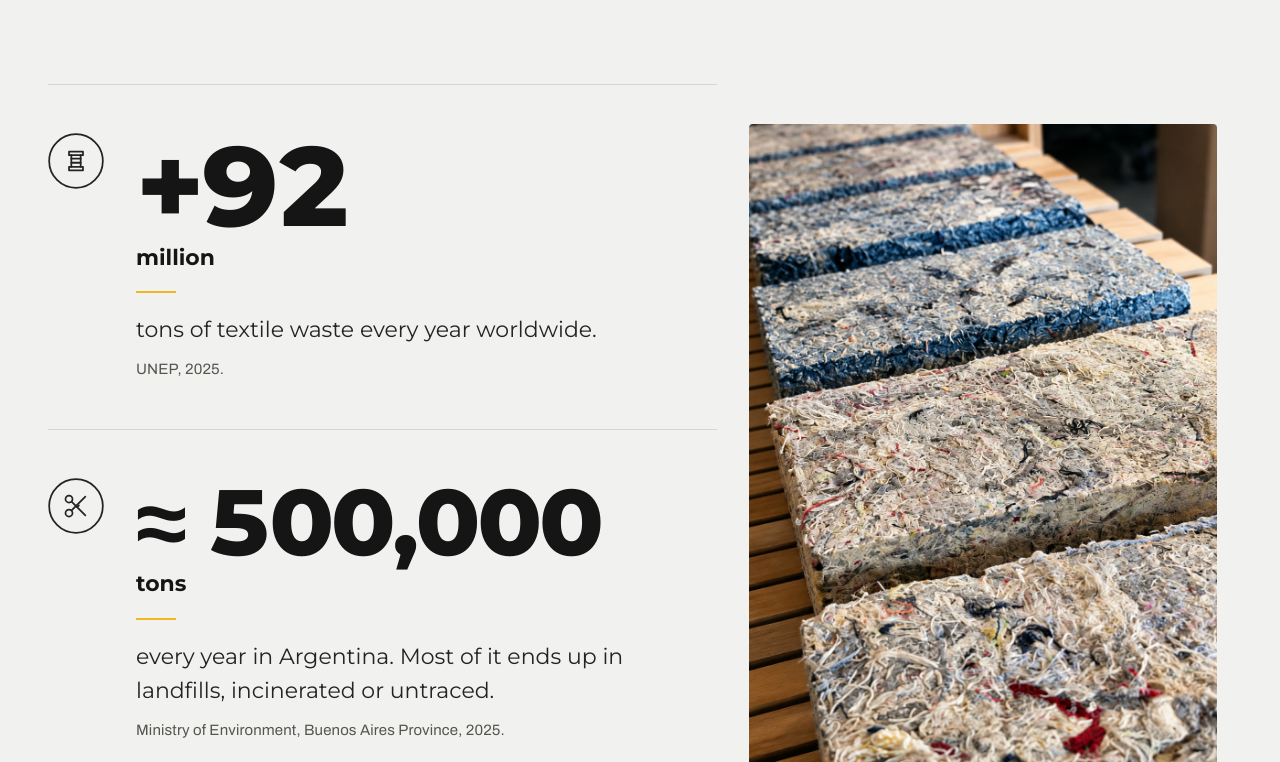
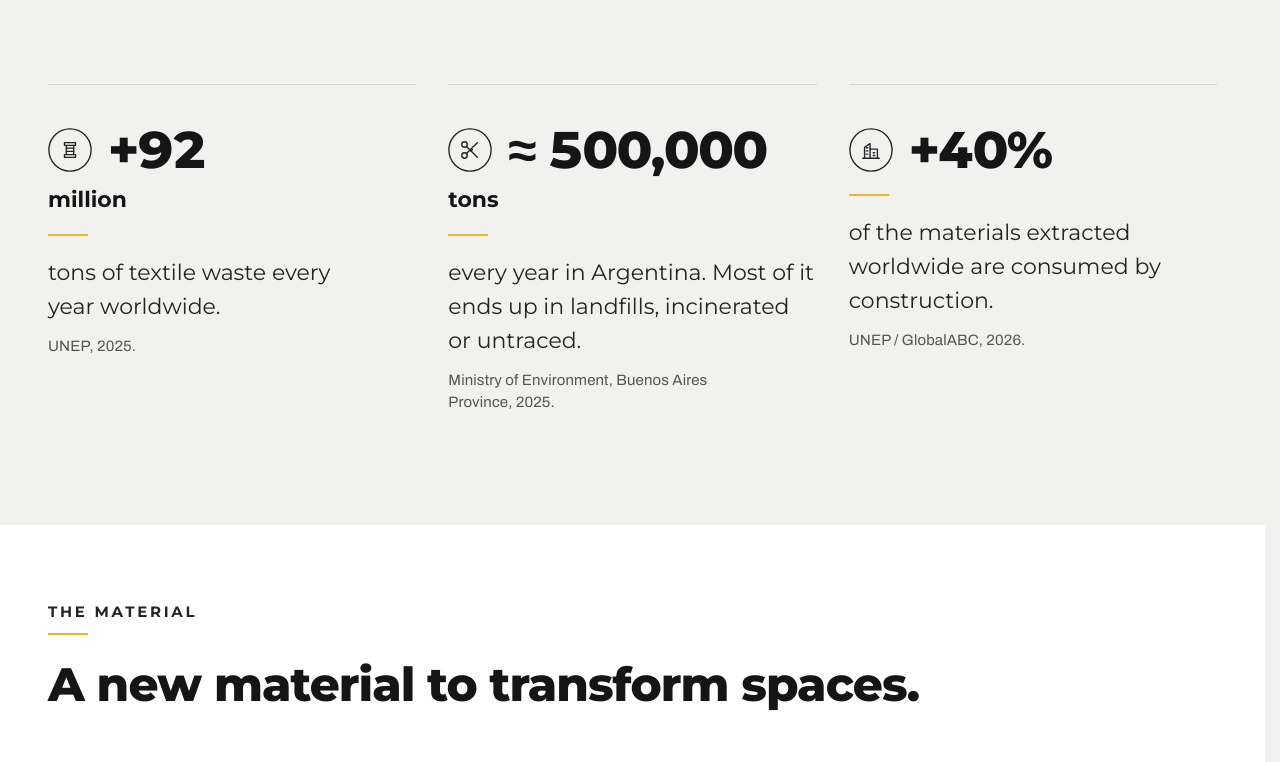
Before and after one commit to lautaromendezar-cmd/requecho, a Next.js app: page /en in a window 1280 px wide. Shown: the part 1378-2140 px from the top of the page. Built offline with nearby package versions, Linux system fonts and the light colour scheme.

Commit message:
El problema: sin la foto y las tres cifras en columnas en escritorio (devolucion 8-oct)
Co-Authored-By: Claude Opus 5.5 (1M context) <noreply@anthropic.com>

```diff
--- a/src/components/sections/Problema.tsx
+++ b/src/components/sections/Problema.tsx
@@ -1,20 +1,17 @@
 "use client";
 
 import { useRef } from "react";
-import Image from "next/image";
 import { gsap, useGSAP } from "@/lib/gsap";
 import { motion } from "@/config/motion";
 import { useContenido } from "@/content/ContenidoProvider";
 import { Kicker } from "@/components/ui/Kicker";
 import { Icon } from "@/components/ui/Icon";
-import { Placeholder } from "@/components/ui/Placeholder";
 
 /**
  * BLOQUE 2 — PROBLEMA
  * Tres cifras enormes con conteo único, la línea amarilla que crece y el ícono que
- * se dibuja; el texto de cada cifra va debajo de la línea. A la derecha, una foto
- * que acompaña a las tres (devolución final, 7-oct-2026: reemplaza a la línea puente,
- * que pasó al hero).
+ * se dibuja; el texto de cada cifra va debajo de la línea. En escritorio van en tres
+ * columnas y sin foto (devolución del 8-oct-2026).
  */
 export function Problema() {
   const { problema, idioma } = useContenido();
@@ -68,27 +65,36 @@ export function Problema() {
           </p>
         </div>
 
-        <div className="mt-10 grid gap-10 lg:mt-20 lg:grid-cols-12 lg:gap-x-8">
-          <ol className="m-0 list-none p-0 lg:col-span-7">
+        {/* Escritorio: las tres cifras en columnas, con el ícono al lado del número
+            (devolución final 2, 8-oct-2026: sin la foto). Mobile: una debajo de otra. */}
+        <ol className="m-0 mt-10 grid list-none gap-x-8 p-0 lg:mt-20 lg:grid-cols-3">
           {cifras.map((c, i) => {
             const numero = formatoNumero.format(c.valor);
             const largo = numero.length > 3;
+            const resto = "col-start-2 lg:col-span-2 lg:col-start-1";
             return (
               <li
                 key={i}
                 data-icon-host
                 data-reveal
-                  className="grid grid-cols-[auto_1fr] gap-x-5 border-t border-line py-7 sm:gap-x-8 sm:py-10 lg:py-12"
+                className="grid auto-rows-min grid-cols-[auto_1fr] content-start gap-x-5 border-t border-line py-7 @container sm:gap-x-8 sm:py-10 lg:gap-x-4"
               >
-                  <div>
-                    <Icon name={c.icono} size={56} className="h-11 w-11 sm:h-14 sm:w-14" />
+                <div className="row-span-5 lg:row-span-1 lg:self-center">
+                  <Icon name={c.icono} size={56} className="h-11 w-11 sm:h-14 sm:w-14 lg:h-11 lg:w-11" />
                 </div>
-                  <div>
+                {/* En escritorio el número se achica con la columna para entrar en un renglón. */}
                 <p
-                      className={`font-display font-extrabold tabular-nums text-text-strong ${
+                  className={`col-start-2 whitespace-nowrap font-display font-extrabold tabular-nums text-text-strong ${
                     largo ? "text-[length:var(--text-stat-long)]" : "text-stat"
-                      }`}
-                      style={largo ? ({ "--text-stat-long": "clamp(2.5rem, 1rem + 6vw, 6.5rem)", lineHeight: 0.95, letterSpacing: "-0.035em" } as React.CSSProperties) : undefined}
+                  } lg:text-[length:var(--text-stat-col)]`}
+                  style={
+                    {
+                      "--text-stat-long": "clamp(2.5rem, 1rem + 6vw, 6.5rem)",
+                      "--text-stat-col": "min(4.5rem, 14cqi)",
+                      lineHeight: 0.95,
+                      letterSpacing: "-0.035em",
+                    } as React.CSSProperties
+                  }
                 >
                   <span aria-hidden="true">
                     {c.prefijo}
@@ -103,39 +109,17 @@ export function Problema() {
                   </span>
                 </p>
                 {c.unidad ? (
-                      <p aria-hidden="true" className="mt-1 font-display text-h3 font-bold text-text-strong">
+                  <p aria-hidden="true" className={`mt-1 font-display text-h3 font-bold text-text-strong lg:mt-3 ${resto}`}>
                     {c.unidad}
                   </p>
                 ) : null}
-                    <span className="accent-line mt-5" data-reveal="line" data-reveal-delay="200" aria-hidden="true" />
-                    <p className="mt-4 max-w-[38ch] text-lead text-text sm:mt-5">{c.texto}</p>
-                    <p className="mt-3 text-legal text-muted">{c.fuente}</p>
-                  </div>
+                <span className={`accent-line mt-5 ${resto}`} data-reveal="line" data-reveal-delay="200" aria-hidden="true" />
+                <p className={`mt-4 max-w-[38ch] text-lead text-text sm:mt-5 ${resto}`}>{c.texto}</p>
+                <p className={`mt-3 text-legal text-muted ${resto}`}>{c.fuente}</p>
               </li>
             );
           })}
         </ol>
-
-          {/* La foto acompaña a las tres cifras y queda fija mientras pasan. */}
-          <div data-reveal className="lg:col-span-5 lg:col-start-8 lg:pt-10">
-            <div className="lg:sticky lg:top-24">
-              {problema.imagen ? (
-                <div className="relative aspect-[4/3] overflow-hidden rounded-lg lg:aspect-[2/3]">
-                  <Image
-                    src={problema.imagen.src}
-                    alt={problema.imagen.alt}
-                    fill
-                    quality={75}
-                    sizes="(min-width: 64rem) 40vw, 100vw"
-                    className="object-cover"
-                  />
-                </div>
-              ) : (
-                <Placeholder ratio="2 / 3" />
-              )}
-            </div>
-          </div>
-        </div>
       </div>
     </section>
   );
--- a/src/content/landing.en.ts
+++ b/src/content/landing.en.ts
@@ -88,7 +88,6 @@ export const problema = {
       icono: "construccion",
     },
   ] satisfies Cifra[],
-  imagen: { src: "/images/problema-secado.jpg", alt: "Freshly pressed Requecho panels drying in a row on a wooden rack: denim blue ones and light ones with colored threads.", width: 1024, height: 1536 } as Imagen | undefined,
 };
 
 // ---------------------------------------------------------------------------
--- a/src/content/landing.ts
+++ b/src/content/landing.ts
@@ -121,8 +121,6 @@ export const problema = {
       icono: "construccion",
     },
   ] satisfies Cifra[],
-  /** Foto junto a las cifras (devolución final, 7-oct-2026). */
-  imagen: { src: "/images/problema-secado.jpg", alt: "Paneles Requecho recién prensados secándose en fila sobre una rejilla de madera: azules de jean y claros con hilos de colores.", width: 1024, height: 1536 } as Imagen | undefined,
 };
 
 // ---------------------------------------------------------------------------
```
Also changed, not shown: public/images/problema-secado.jpg (deleted), 1 other file (tests, documents, lock files or other folders). Lines whose indentation alone changed are shown as unchanged.
